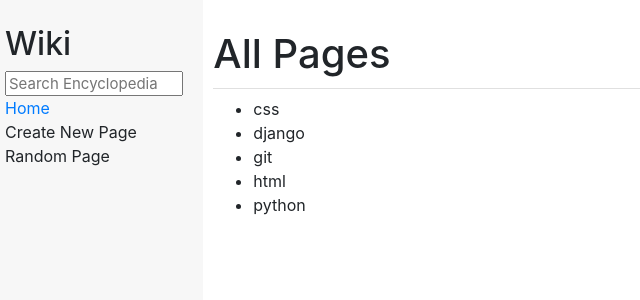
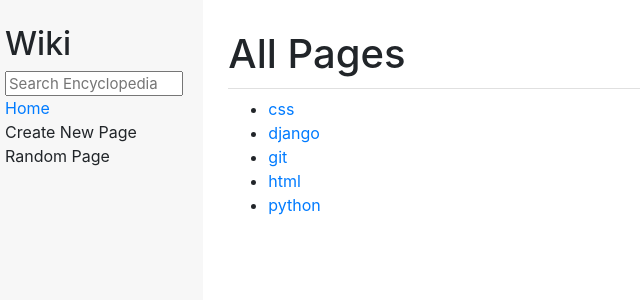
Before and after one commit to gmmonsalve/Wiki, a Django app: page / in a window 1280 px wide. Shown: the top 300 px of the page, without its empty margins (0-640 px from the left). Run offline with Django 3.2, Linux system fonts and the light colour scheme; some libraries are stand-ins or nearby versions.

Commit message:
adding url to another pages

```diff
--- a/encyclopedia/templates/encyclopedia/index.html
+++ b/encyclopedia/templates/encyclopedia/index.html
@@ -5,12 +5,15 @@
 {% endblock %}
 
 {% block body %}
+<div class="container">
     <h1>All Pages</h1>
 
     <ul>
         {% for entry in entries %}
-            <li>{{ entry }}</li>
+            <li><a href="{% url 'page_redirect' name=entry %}">{{ entry }}</a></li>
         {% endfor %}
     </ul>
+</div>
+
 
 {% endblock %}
```
